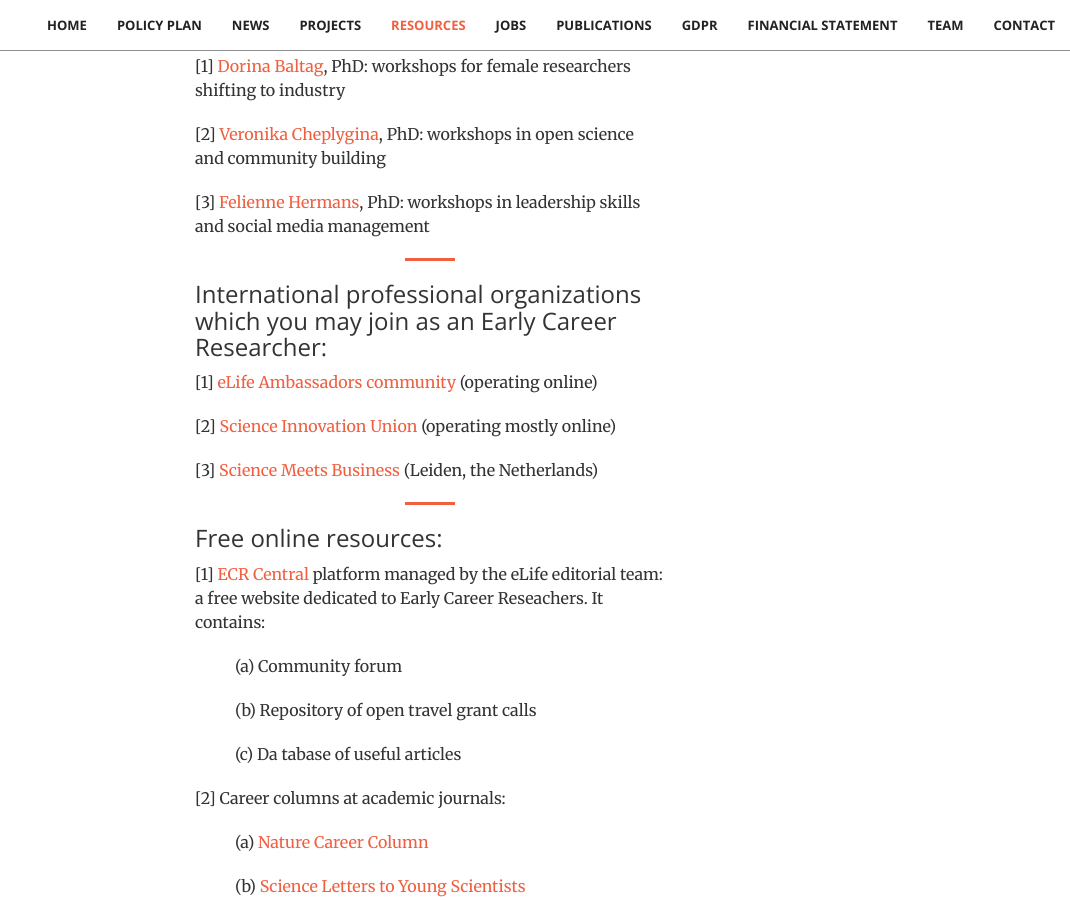
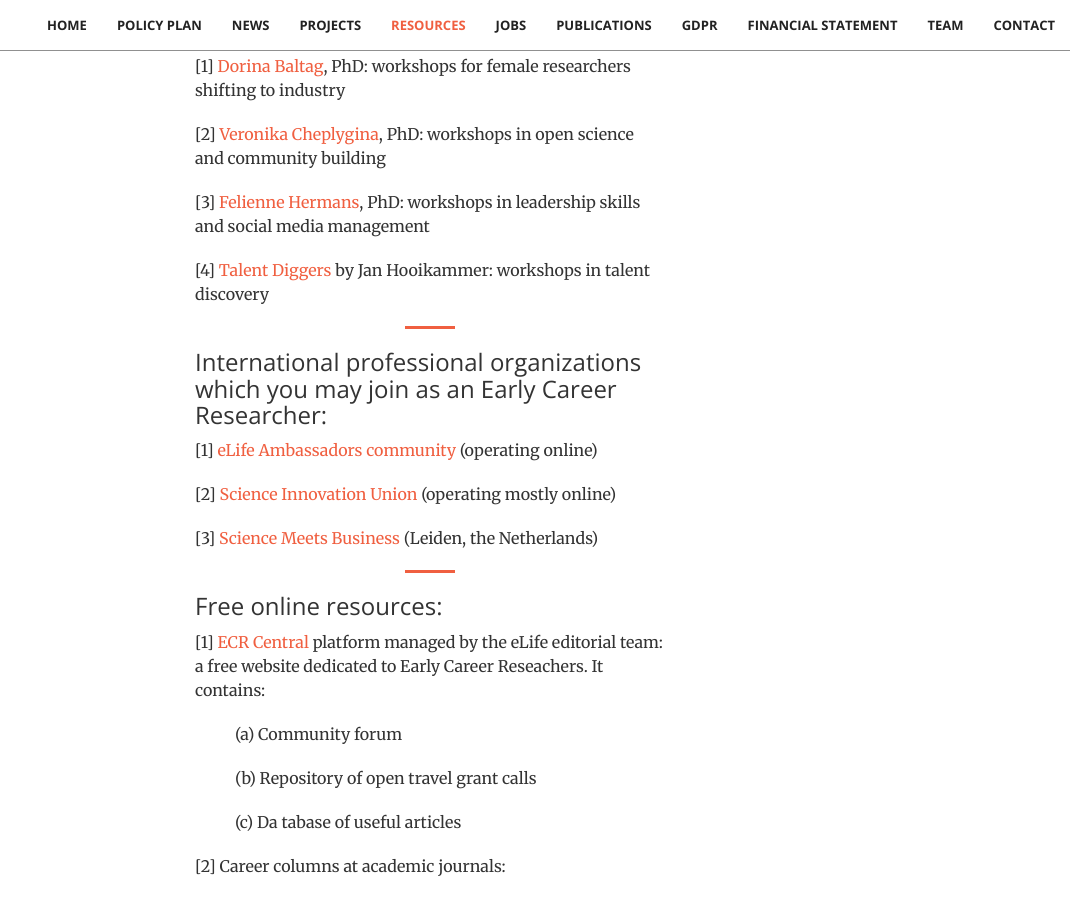
Before and after one commit to stichting-solaris/stichting-solaris.github.io, a Jekyll site: the page built from index.html, in a window 1280 px wide and 900 px high, scrolled down 10348 px. Shown: the whole window, without its empty margins (210-1280 px from the left). Built offline with Jekyll 4.4.1, drawn with Linux system fonts in a browser that asks for light colours.

Commit message:
Update resources.html

```diff
--- a/_includes/resources.html
+++ b/_includes/resources.html
@@ -50,6 +50,8 @@
 
                 <p> [3] <a href="#feliennehermans">Felienne Hermans</a>, PhD: workshops in leadership skills and social media management</p>
 
+                <p> [4] <a href="https://talentdiggers.nl">Talent Diggers</a> by Jan Hooikammer: workshops in talent discovery</p>
+
 <!-- International organizations): -->
                 <hr class="primary">
                 <h3 class="section-heading">International professional organizations which you may join as an
```
